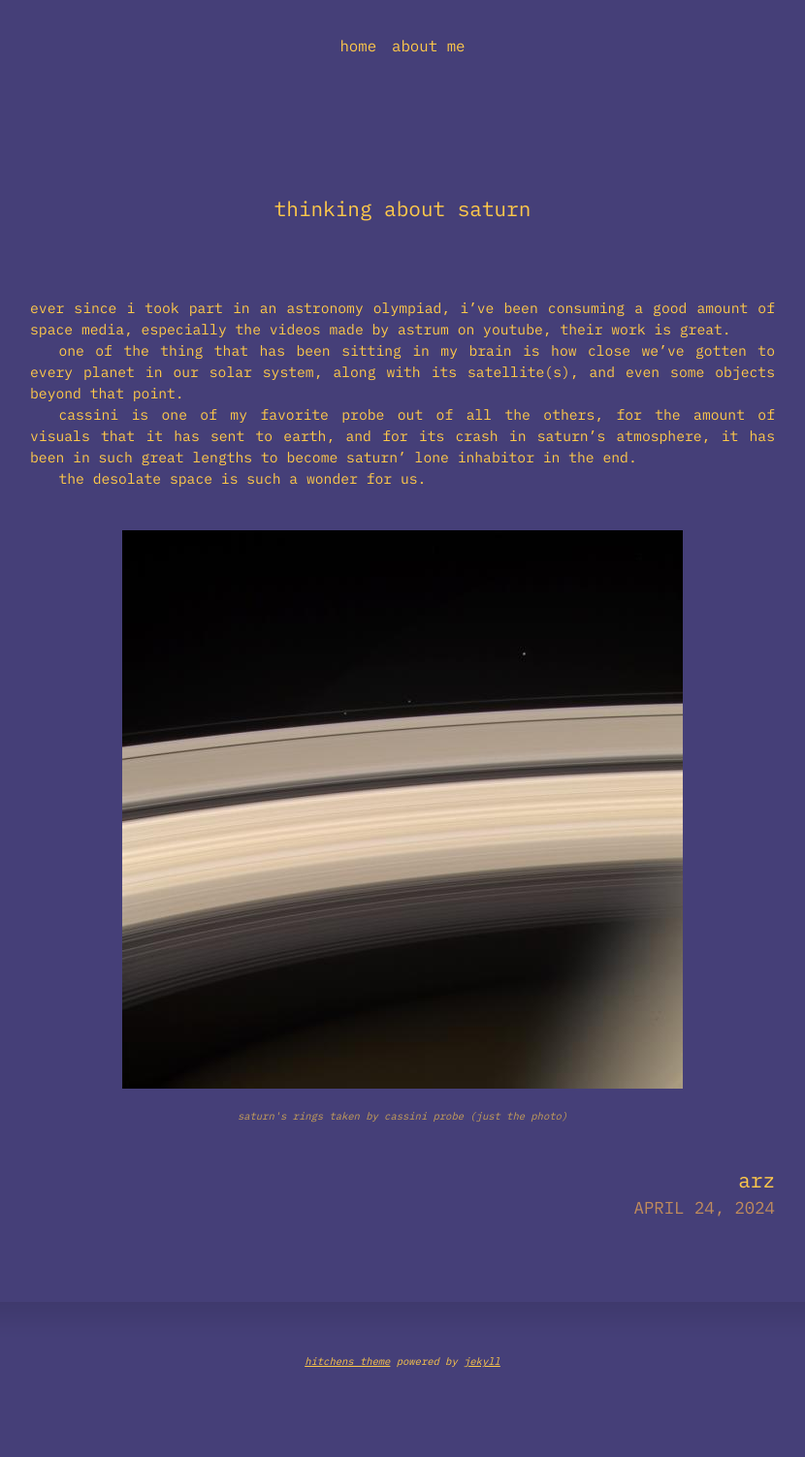
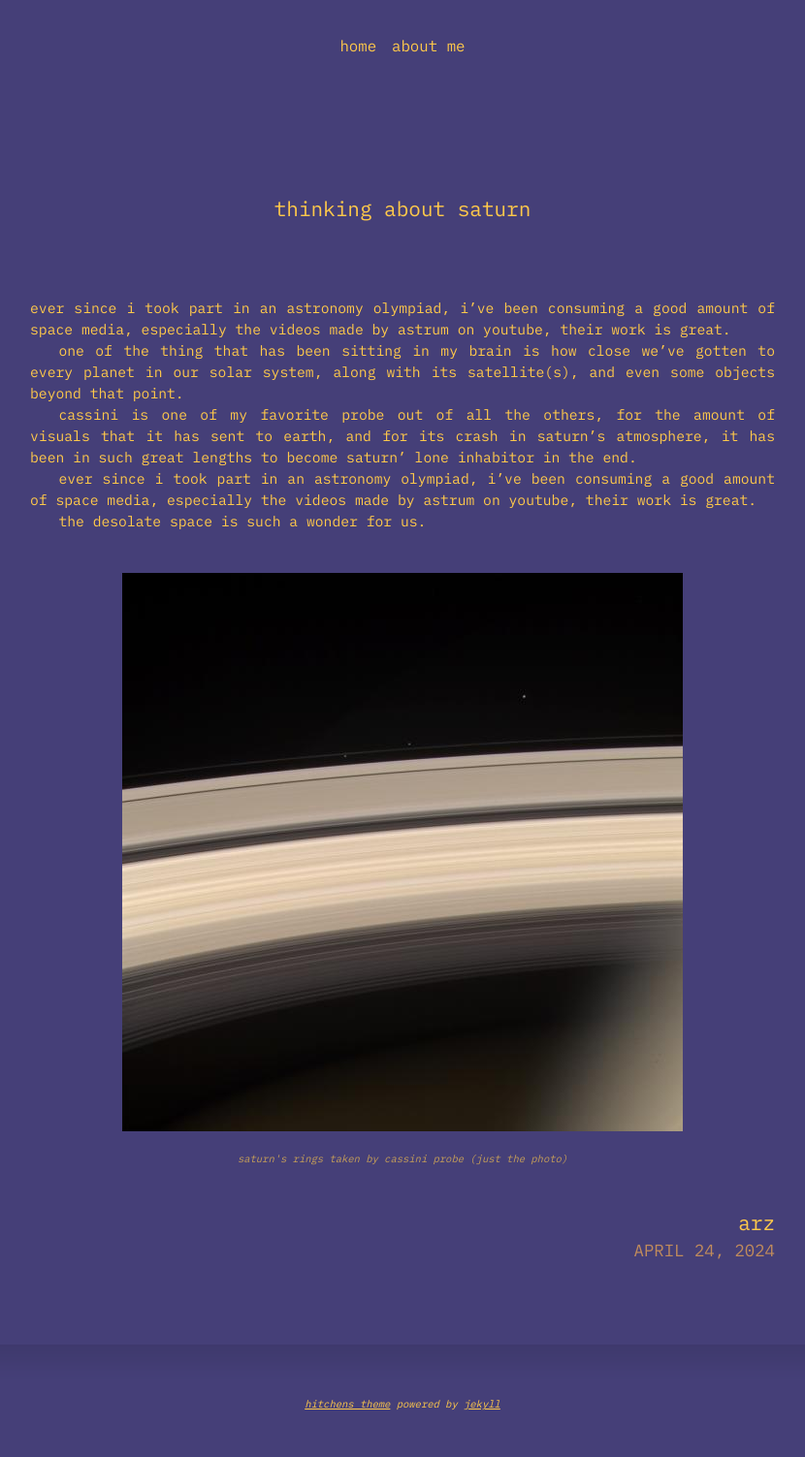
Before and after one commit to arzabz/arzabz.github.io, a Jekyll site: the page built from _posts/2024-04-24-thinking-about-saturn.md, in a window 1280 px wide. Shown: the whole page at 97% size, without its empty margins (225-1055 px from the left). Built offline with Jekyll 4.4.1, drawn with Linux system fonts in a browser that asks for light colours; before the commit the page ends 1459 px from its top, so only the background shows below that.

Commit message:
Update 2024-04-24-thinking-about-saturn.md

```diff
--- a/_posts/2024-04-24-thinking-about-saturn.md
+++ b/_posts/2024-04-24-thinking-about-saturn.md
@@ -12,7 +12,7 @@ one of the thing that has been sitting in my brain is how close we've gotten to
 
 cassini is one of my favorite probe out of all the others, for the amount of visuals that it has sent to earth, and for its crash in saturn's atmosphere, it has been in such great lengths to become saturn' lone inhabitor in the end.
 
-<!-- excerpt_separator -->
+{{ page.excerpt }}
 
 the desolate space is such a wonder for us.
 
```
